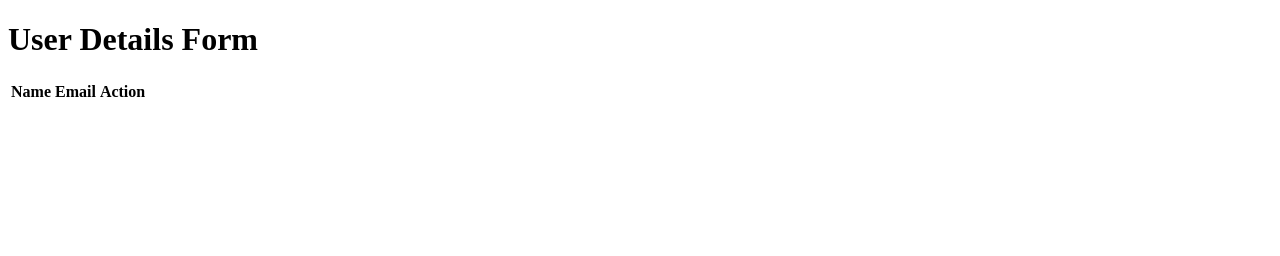
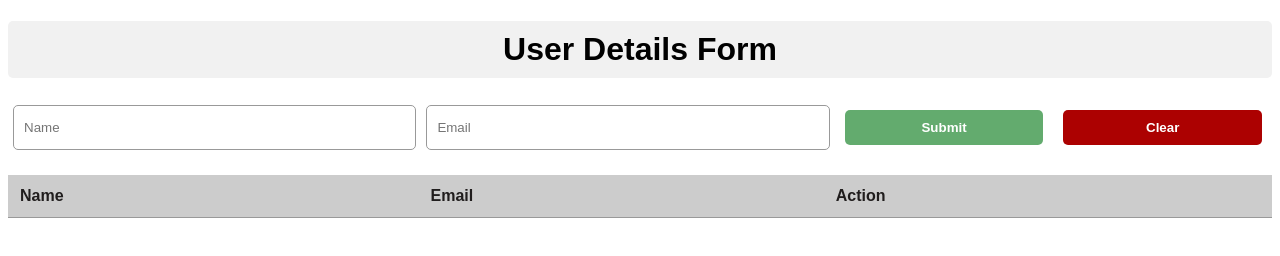
Before and after one commit to MITHUNMANI/ES6form, a plain HTML site: page index.html in a window 1280 px wide. Drawn offline with Linux system fonts and the light colour scheme; the site is published under a folder, as on GitHub Pages, so addresses that start at the root find nothing.

Commit message:
fix: file location

```diff
--- a/index.html
+++ b/index.html
@@ -23,7 +23,7 @@
         </thead>
         <tbody></tbody>
     </table>
-    <script src="/userForm.js"></script>
-    <link rel="stylesheet" href="/userForm.css">
+    <script src="./userForm.js"></script>
+    <link rel="stylesheet" href="./userForm.css">
 </body>
 </html>
```
